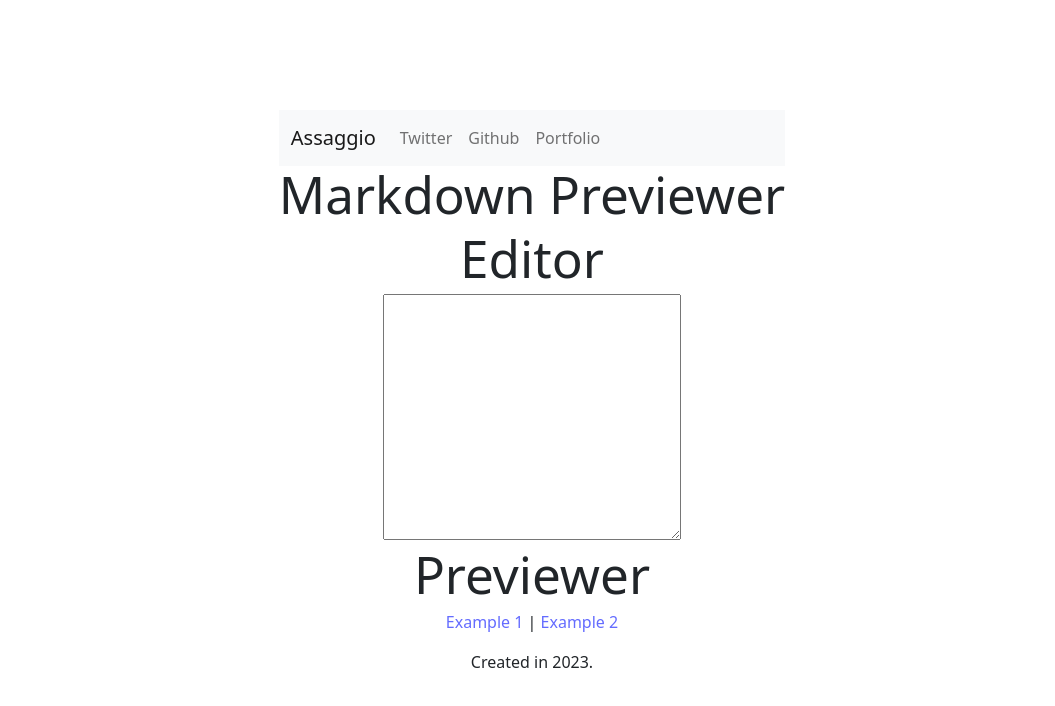
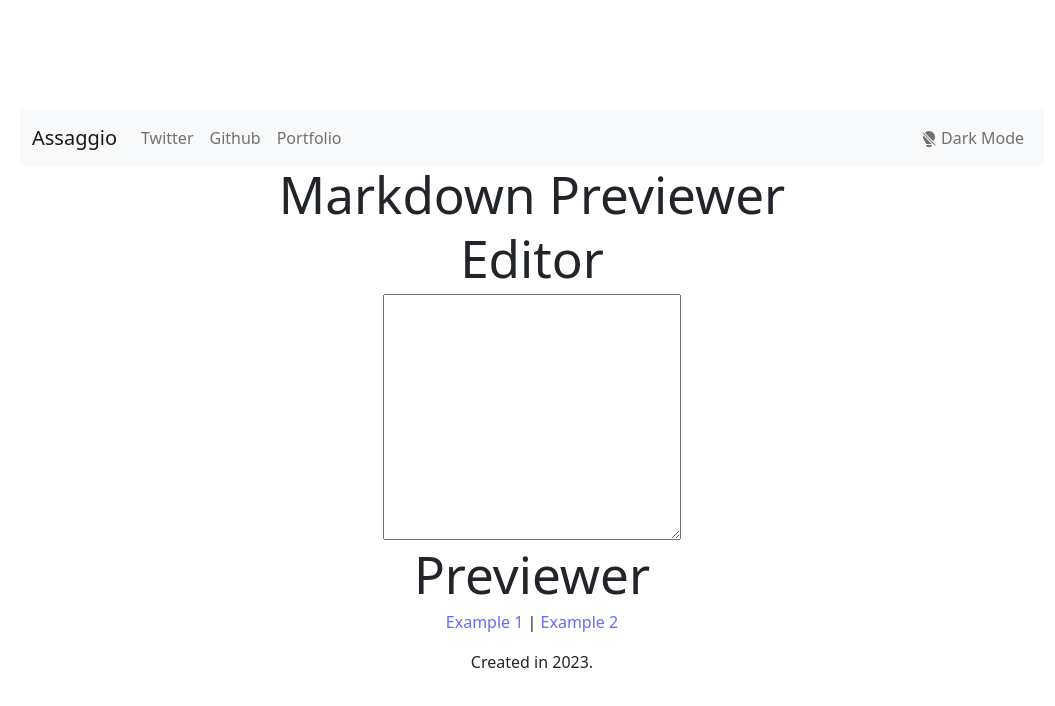
Before and after one commit to Nerajno/Assaggio-1-FCC_FEDLC, a React (Vite) app: page / in a window 1280 px wide. Shown: the top 706 px of the page, without its empty margins (108-1163 px from the left). Built offline with nearby package versions, Linux system fonts and the light colour scheme.

Commit message:
updated dark mode toggle on navbar

```diff
--- a/package.json
+++ b/package.json
@@ -15,6 +15,7 @@
     "react": "^18.2.0",
     "react-bootstrap": "^2.7.2",
     "react-dom": "^18.2.0",
+    "react-icons": "^4.8.0",
     "reactstrap": "^9.1.6",
     "reload": "^3.2.1"
   },
--- a/src/App.css
+++ b/src/App.css
@@ -4,3 +4,8 @@
   padding: 2rem;
   text-align: center;
 }
+
+.navbar, footer{
+  width: 80vw;
+  margin: auto;
+}
--- a/src/components/Footer.jsx
+++ b/src/components/Footer.jsx
@@ -10,7 +10,7 @@ const Footer = () => {
         <a href="https://www.example2.com">Example 2</a>
       </p>
       <p>
-        Created in {currentYear}.
+        Created in 2023.
       </p>
     </footer>
   );
--- a/src/components/Navbar.jsx
+++ b/src/components/Navbar.jsx
@@ -1,58 +1,61 @@
-// import React, { useState } from 'react';
-
-// const Navbar = () => {
-//   const [darkMode, setDarkMode] = useState(false);
-
-//   const handleDarkModeToggle = () => {
-//     setDarkMode(!darkMode);
-//   };
-
-//   return (
-//     <nav className="navbar navbar-expand-lg navbar-light bg-light">
-//     <ul className="navbar-nav">
-//       <li className="nav-item">
-//         <a className="nav-link" href="#">Assaggio</a>
-//       </li>
-//       <li className="nav-item">
-//         <a className="nav-link" href="#">Twitter</a>
-//       </li>
-//       <li className="nav-item">
-//         <a className="nav-link" href="#">Github</a>
-//       </li>
-//       <li className="nav-item">
-//         <a className="nav-link" href="#">Portfolio</a>
-//       </li>
-//     </ul>
-//     <label className="form-check-label mx-2" htmlFor="dark-mode-toggle">
-//       <input
-//         type="checkbox"
-//         className="form-check-input"
-//         id="dark-mode-toggle"
-//         checked={darkMode}
-//         onChange={handleDarkModeToggle}
-//       />
-//       Dark Mode
-//     </label>
-//   </nav>
-//   );
-// };
-
-// export default Navbar;
-
-import React from 'react';
+import React, { useState } from 'react';
 import { Navbar, Nav, Container } from 'react-bootstrap';
+import { BsBrightnessHigh, BsLightbulbOffFill } from 'react-icons/bs';
 
 function MyNavbar() {
+  const [isDarkMode, setIsDarkMode] = useState(false);
+
+  const toggleDarkMode = () => {
+    setIsDarkMode(!isDarkMode);
+  };
+
+  // BsBrightnessHigh
+
   return (
-    <Navbar bg="light" expand="lg">
+    <Navbar
+      bg={isDarkMode ? 'dark' : 'light'}
+      variant={isDarkMode ? 'dark' : 'light'}
+      expand='lg'
+    >
       <Container>
-        <Navbar.Brand href="#">Assaggio</Navbar.Brand>
-        <Navbar.Toggle aria-controls="basic-navbar-nav" />
-        <Navbar.Collapse id="basic-navbar-nav">
-          <Nav className="me-auto">
-            <Nav.Link href="https://twitter.com/nerajno" target="_blank" rel="noopener noreferrer">Twitter</Nav.Link>
-            <Nav.Link href="https://github.com/Nerajno" target="_blank" rel="noopener noreferrer">Github</Nav.Link>
-            <Nav.Link href="https://developindvlpr.com/"target="_blank" rel="noopener noreferrer">Portfolio</Nav.Link>
+        <Navbar.Brand href='#'>Assaggio</Navbar.Brand>
+        <Navbar.Toggle aria-controls='basic-navbar-nav' />
+        <Navbar.Collapse id='basic-navbar-nav'>
+          <Nav className='me-auto'>
+            <Nav.Link
+              href='https://twitter.com/nerajno'
+              target='_blank'
+              rel='noopener noreferrer'
+            >
+              Twitter
+            </Nav.Link>
+            <Nav.Link
+              href='https://github.com/Nerajno'
+              target='_blank'
+              rel='noopener noreferrer'
+            >
+              Github
+            </Nav.Link>
+            <Nav.Link
+              href='https://developindvlpr.com/'
+              target='_blank'
+              rel='noopener noreferrer'
+            >
+              Portfolio
+            </Nav.Link>
+          </Nav>
+          <Nav>
+            <Nav.Link onClick={toggleDarkMode}>
+            {isDarkMode ? (
+                <>
+                  <BsBrightnessHigh /> Light Mode
+                </>
+              ) : (
+                <>
+                  <BsLightbulbOffFill /> Dark Mode
+                </>
+              )}
+            </Nav.Link>
           </Nav>
         </Navbar.Collapse>
       </Container>
```
Also changed, not shown: 1 other file (tests, documents, lock files or other folders).
